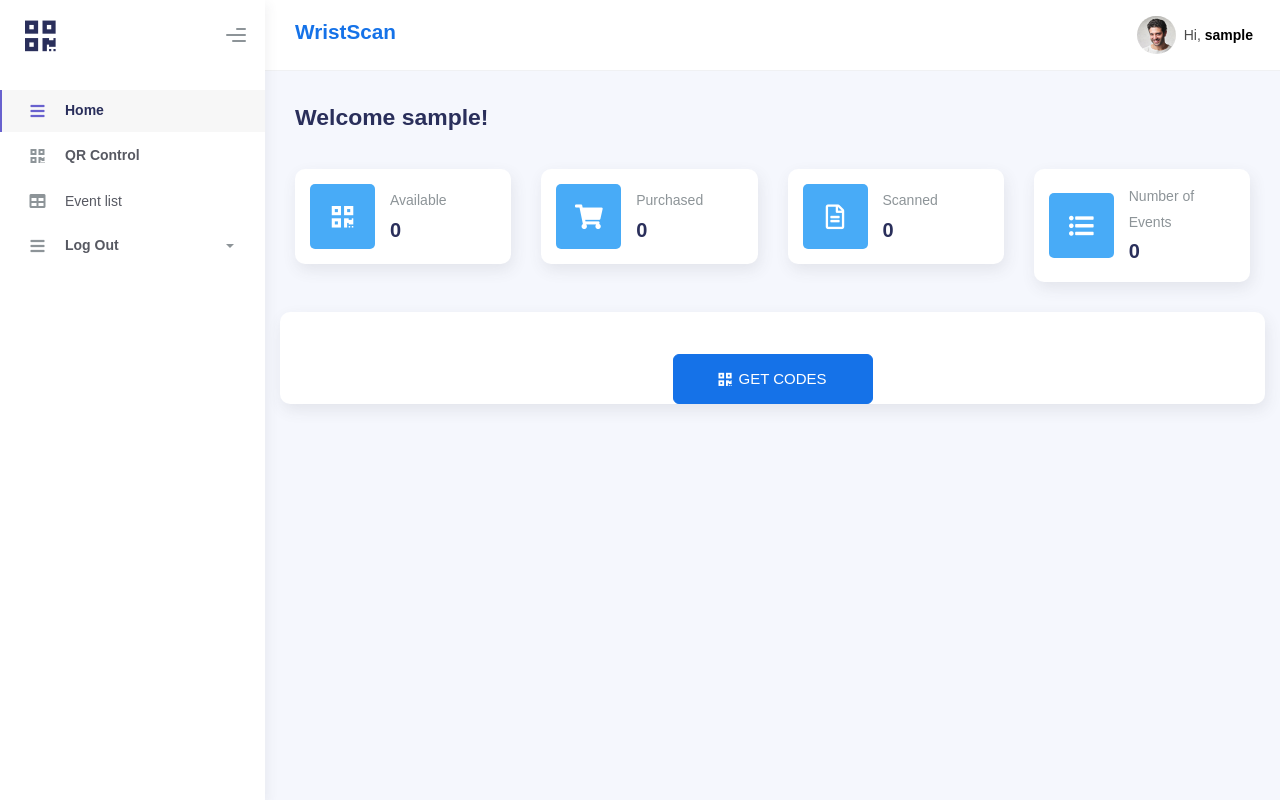
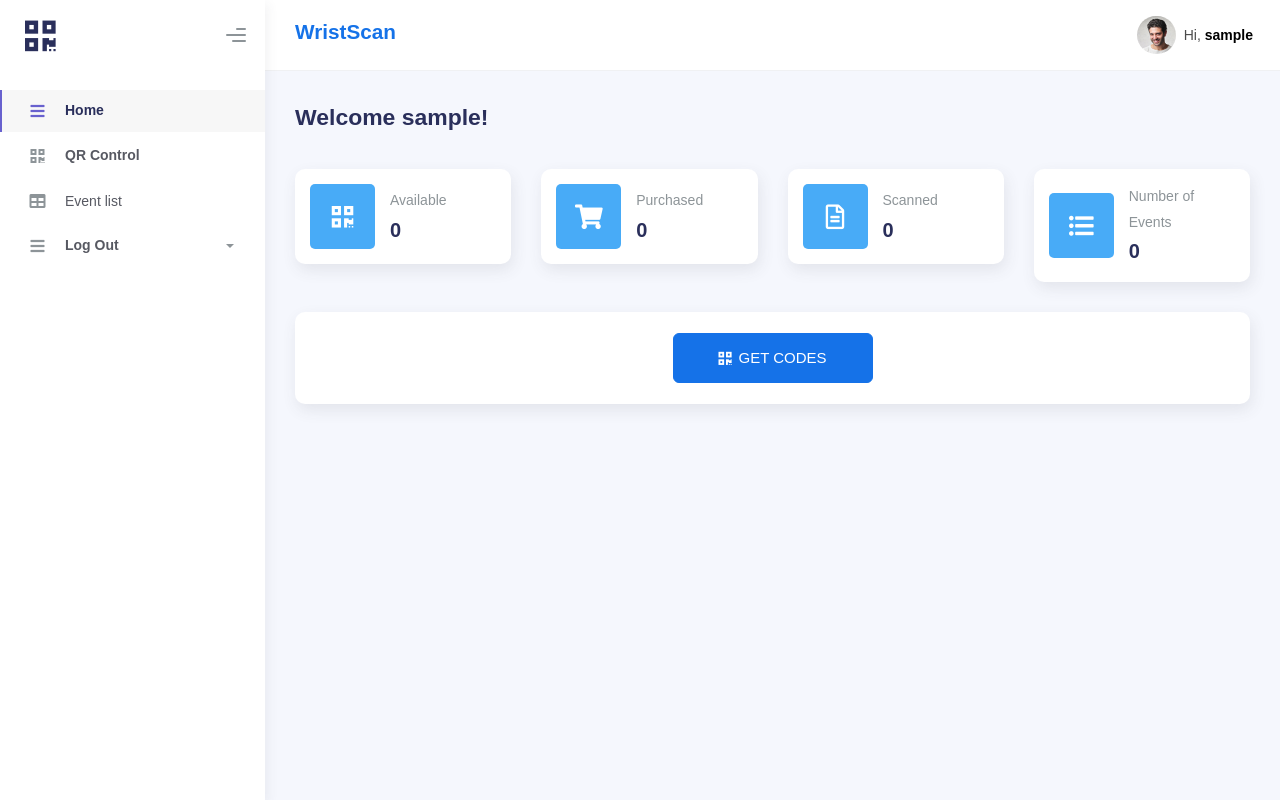
Before and after one commit to JoseDevApps/WristScan, a Django app: page /dashboard/ in a window 1280 px wide. Run offline with Django 4.2, Linux system fonts and the light colour scheme; the visitor is signed in with stand-in values (Sample User, id 1); data that the repository does not hold is empty; parts of the project's set-up code (start-up, migrations or seed data) failed here and were passed over; some libraries are stand-ins or nearby versions; some web fonts are replaced.

Commit message:
update: DB

```diff
--- a/App/dashboard/templates/dashboard/index.html
+++ b/App/dashboard/templates/dashboard/index.html
@@ -322,9 +322,9 @@
 
 
     <div class="row">
-      <div class="col-md-12"></div>
-        <div class="card">
-          <div class="container mt-5 text-center">
+      <div class="col-md-12">
+        <div class="card p-4">
+          <div class="container text-center">
             <button class="btn btn-primary btn-lg d-flex align-items-center justify-content-center gap-2 mx-auto"
                     data-bs-toggle="modal" data-bs-target="#postFormModal" style="min-width: 200px;">
               <i class="fas fa-qrcode"></i>
```
